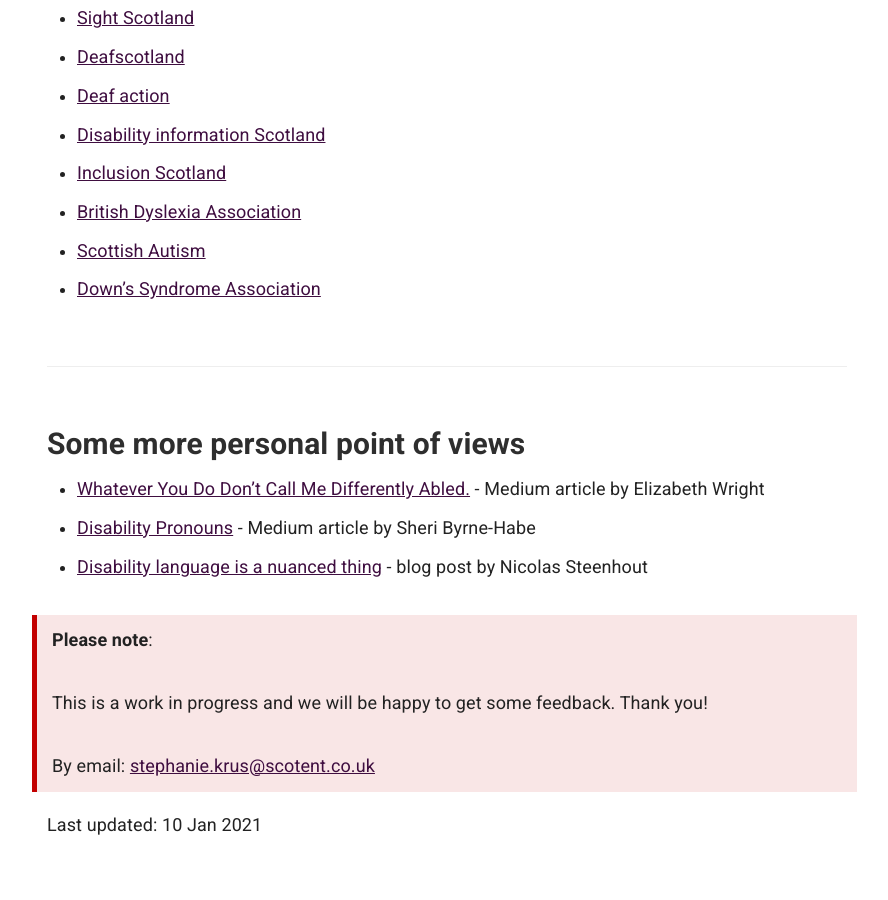
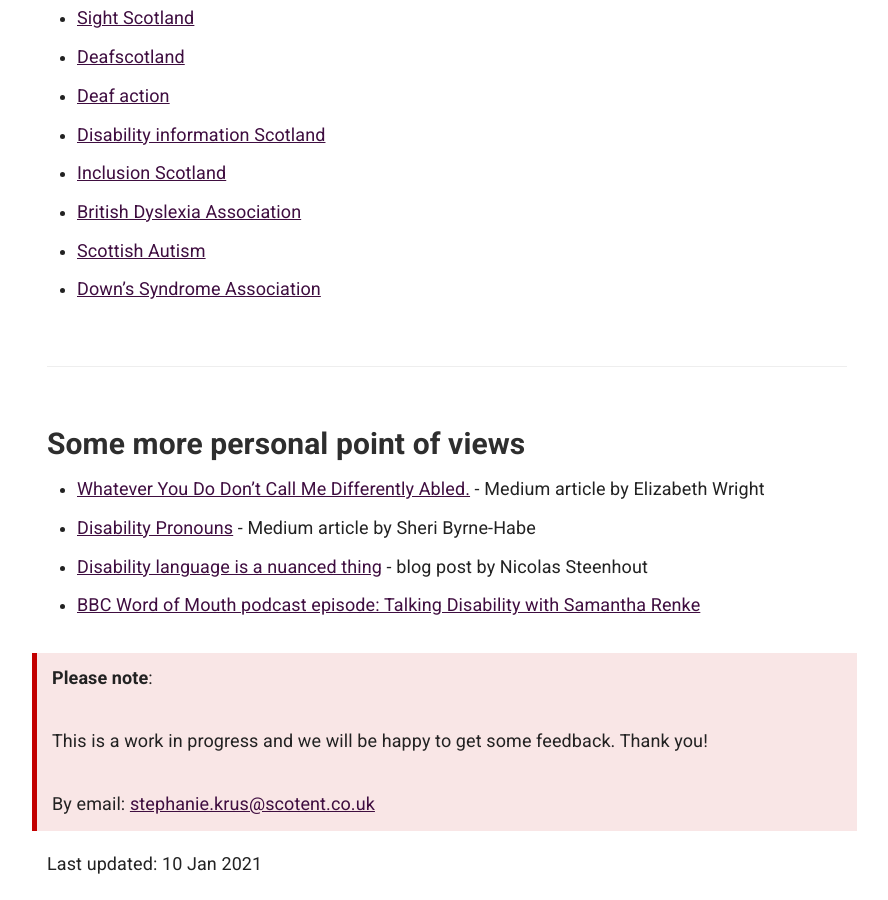
Before and after one commit to numbat70/inclusion2021, a Jekyll site: the page built from _docs/accessibility/language.md, in a window 1280 px wide and 900 px high, scrolled down 5442 px. Shown: the whole window, without its empty margins (343-1231 px from the left). Built offline with Jekyll 4.4.1, drawn with Linux system fonts in a browser that asks for light colours; before the commit the page ends 6304 px from its top, so only the background shows below that.

Commit message:
SK - add bbc podcast as reference

```diff
--- a/_docs/accessibility/language.md
+++ b/_docs/accessibility/language.md
@@ -133,6 +133,7 @@ If you’re looking for guidance around a specific disability, look for a local
 - [Whatever You Do Don’t Call Me Differently Abled.](https://medium.com/swlh/whatever-you-do-dont-call-me-differently-abled-d947ac029801) - Medium article by Elizabeth Wright
 - [Disability Pronouns](https://medium.com/age-of-awareness/disability-pronouns-bb7e04b890f3) - Medium article by Sheri Byrne-Habe
 - [Disability language is a nuanced thing](https://incl.ca/disability-language-is-a-nuanced-thing/) - blog post by Nicolas Steenhout
+- [BBC Word of Mouth podcast episode: Talking Disability with Samantha Renke](https://www.bbc.co.uk/programmes/m000qy49)
 
 {% include feedback.html %}
 <div>Last updated: {{site.time | date_to_string}}</div>
```
